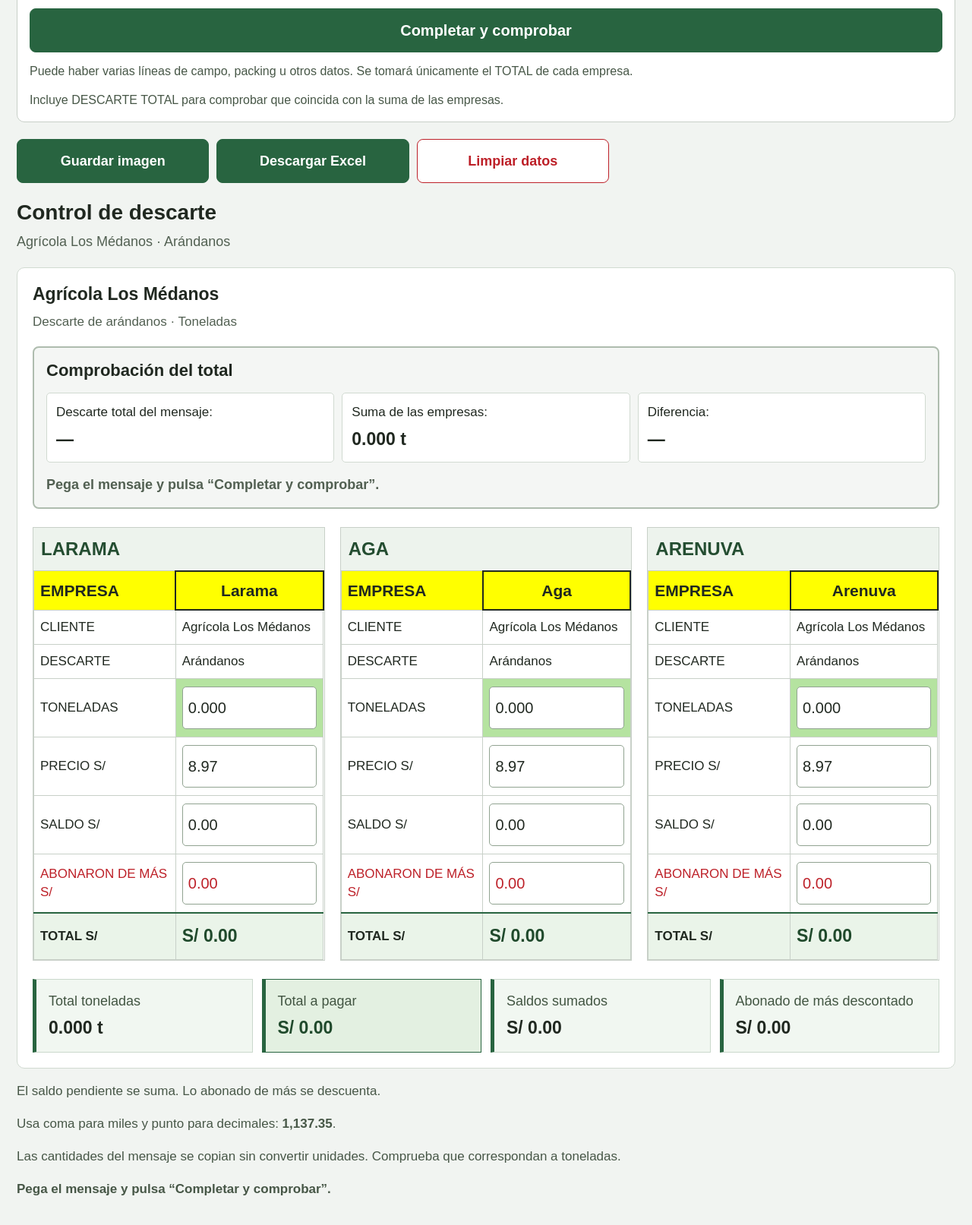
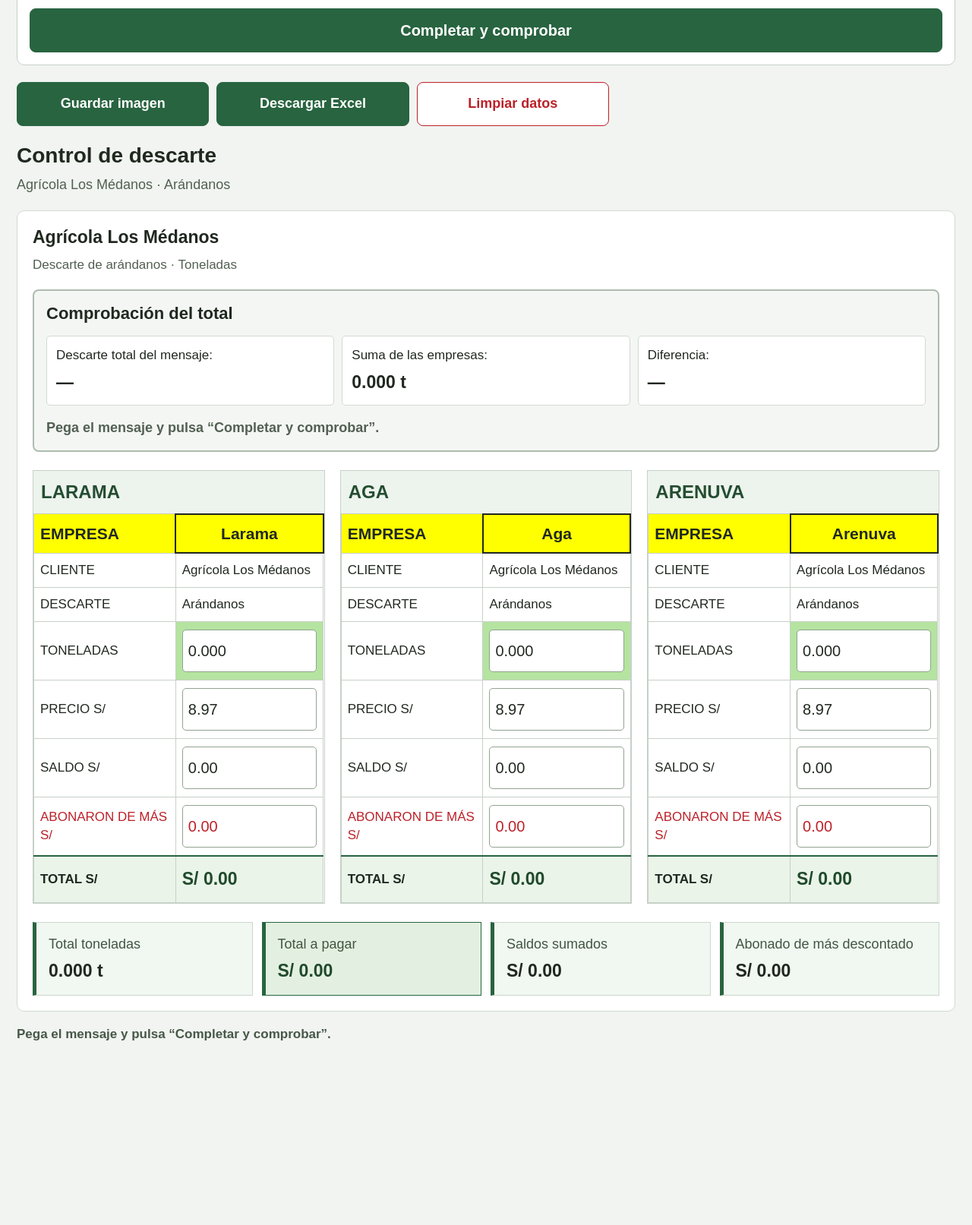
Before and after one commit to jhulmar98/Matematica, a plain HTML site: page index.html in a window 1280 px wide. Shown: the part 383-1996 px from the top of the page at 76% size. After the commit the page ends 1797 px from the top, so only its background shows below. Drawn offline with nearby package versions, Linux system fonts and the light colour scheme.

Commit message:
Update index.html

```diff
--- a/index.html
+++ b/index.html
@@ -31,7 +31,7 @@
       class="importar-mensaje"
       aria-labelledby="titulo-importar"
     >
-      <h2 id="titulo-importar">Pegar mensaje de stock</h2>
+      <h2 id="titulo-importar">PEGAR MENSAJE</h2>
 
       <label for="mensaje-stock">
 
@@ -51,15 +51,7 @@
         Completar y comprobar
       </button>
 
-      <p>
-        Puede haber varias líneas de campo, packing u otros datos.
-        Se tomará únicamente el TOTAL de cada empresa.
-      </p>
 
-      <p>
-        Incluye DESCARTE TOTAL para comprobar que coincida
-        con la suma de las empresas.
-      </p>
     </section>
 
     <!-- ACCIONES -->
@@ -541,20 +533,11 @@
 
     </section>
 
-    <p class="ayuda">
-      El saldo pendiente se suma.
-      Lo abonado de más se descuenta.
-    </p>
 
-    <p class="ayuda">
-      Usa coma para miles y punto para decimales:
-      <strong>1,137.35</strong>.
-    </p>
 
-    <p class="ayuda">
-      Las cantidades del mensaje se copian sin convertir unidades.
-      Comprueba que correspondan a toneladas.
-    </p>
+
+
+
 
     <p id="estado" role="status" aria-live="polite"></p>
 
```
